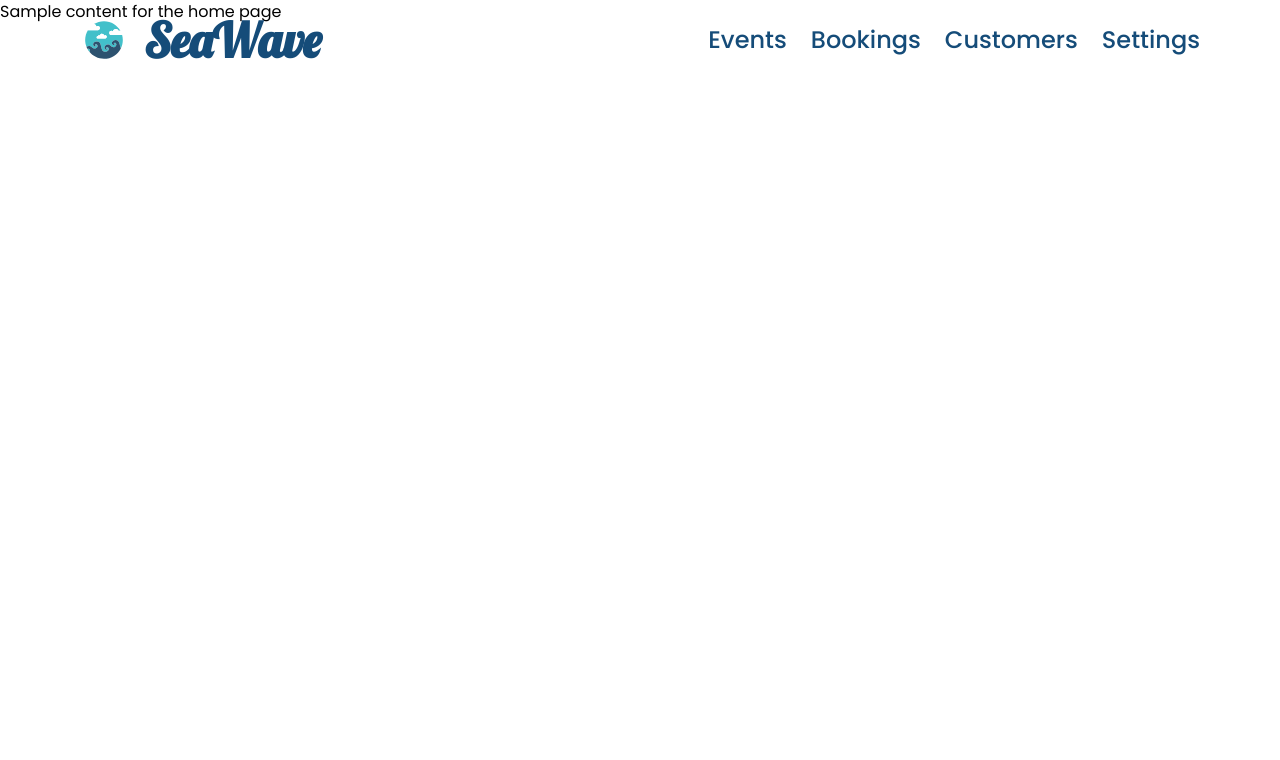
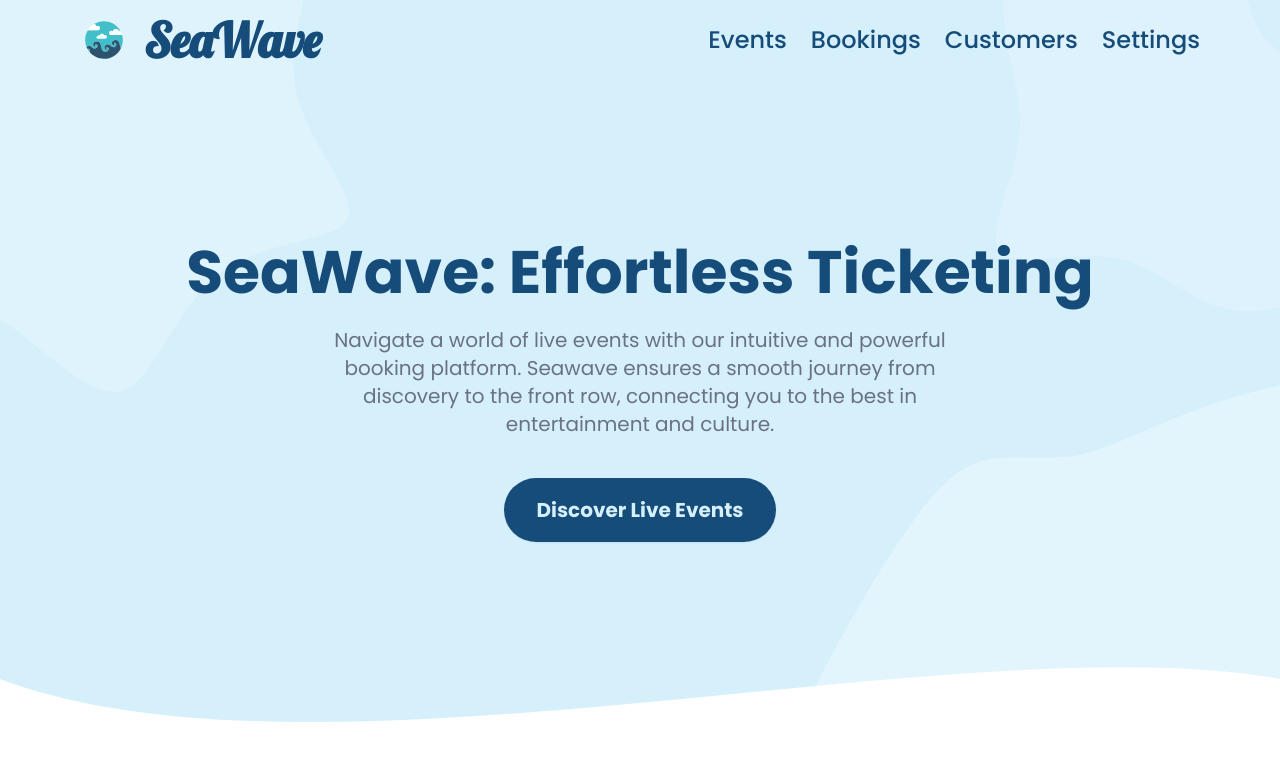
Before and after one commit to Navadeep-Reddy/SeaWave, a React (Vite) app in the folder client/: page / in a window 1280 px wide. Shown: the top 760 px of the page. Built offline with nearby package versions, Linux system fonts and the light colour scheme; a web font is replaced by a local one.

Commit message:
Added svg to hero section

```diff
--- a/client/src/components/Hero.tsx
+++ b/client/src/components/Hero.tsx
@@ -2,19 +2,70 @@ import { Button } from "./ui/button";
 
 export default function Hero() {
   return (
-    <div className="hero-section bg-offBlue h-screen flex flex-col items-center justify-center">
-      <h1 className="md:text-6xl text-4xl font-bold text-textBlue text-center px-2">
+    <div className="hero-section bg-offBlue h-screen flex flex-col items-center justify-center relative overflow-hidden">
+      <svg
+        className="absolute top-0 left-0 w-[450px] h-[450px] md:w-[700px] md:h-[700px] opacity-30"
+        style={{ transform: "translate(-35%, -35%) rotate(25deg)" }}
+        viewBox="0 0 200 200"
+        xmlns="http://www.w3.org/2000/svg"
+      >
+        <path
+          fill="#F7FDFF"
+          d="M33.6,-67.5C39.9,-54.6,39,-38.2,48,-26.4C57.1,-14.6,76.3,-7.3,76.5,0.1C76.7,7.6,58,15.1,50.3,29.4C42.6,43.6,46,64.5,39.4,71.4C32.9,78.3,16.4,71.2,1.5,68.6C-13.4,66,-26.9,67.9,-41,65.4C-55.1,62.8,-69.8,55.8,-74.8,44.2C-79.9,32.5,-75.2,16.3,-71.2,2.3C-67.2,-11.6,-63.8,-23.2,-55.7,-29.7C-47.7,-36.2,-35.1,-37.6,-25.1,-48.4C-15,-59.1,-7.5,-79.3,3.1,-84.6C13.6,-89.9,27.3,-80.4,33.6,-67.5Z"
+          transform="translate(100 100)"
+        />
+      </svg>
+
+      <svg
+        className="absolute bottom-0 right-0 w-[550px] h-[550px] md:w-[950px] md:h-[950px] opacity-40"
+        style={{ transform: "translate(30%, 30%) rotate(-35deg)" }}
+        viewBox="0 0 200 200"
+        xmlns="http://www.w3.org/2000/svg"
+      >
+        <path
+          fill="#F7FDFF"
+          d="M16.8,-28.1C23.8,-25,32.8,-24.6,47,-20.4C61.2,-16.1,80.4,-8.1,87.3,4C94.1,16,88.6,32,74.6,36.6C60.7,41.2,38.4,34.5,24.5,35.4C10.7,36.3,5.4,44.8,-2.5,49.1C-10.3,53.4,-20.6,53.4,-27.6,48.6C-34.6,43.8,-38.4,34.1,-49,25.1C-59.7,16.2,-77.2,8.1,-77.7,-0.3C-78.3,-8.7,-61.8,-17.5,-49.6,-23.6C-37.3,-29.7,-29.3,-33.2,-21.7,-36C-14.1,-38.8,-7.1,-40.8,-1.1,-38.9C4.9,-37,9.8,-31.2,16.8,-28.1Z"
+          transform="translate(100 100)"
+        />
+      </svg>
+
+      <svg
+        className="absolute top-0 right-0 w-[350px] h-[350px] md:w-[550px] md:h-[550px] opacity-25"
+        style={{ transform: "translate(30%, -30%) rotate(-10deg)" }}
+        viewBox="0 0 200 200"
+        xmlns="http://www.w3.org/2000/svg"
+      >
+        <path
+          fill="#F7FDFF"
+          d="M30.3,-62.6C35.3,-49.5,32.8,-33.5,37.2,-22.6C41.7,-11.7,53,-5.8,57,2.3C61.1,10.5,57.8,21,54.8,34.3C51.7,47.7,49,64,40,71.9C30.9,79.7,15.4,79.2,3.7,72.8C-8,66.3,-15.9,53.9,-30.4,49.1C-44.8,44.3,-65.7,47.1,-69.8,40.2C-74,33.3,-61.5,16.7,-56.6,2.8C-51.8,-11,-54.6,-22.1,-54.3,-35.7C-54,-49.3,-50.5,-65.4,-40.9,-75.9C-31.4,-86.4,-15.7,-91.3,-1.5,-88.6C12.6,-85.9,25.2,-75.7,30.3,-62.6Z"
+          transform="translate(100 100)"
+        />
+      </svg>
+
+      <h1 className="md:text-6xl text-4xl font-bold text-textBlue text-center px-2 z-10">
         SeaWave: Effortless Ticketing
       </h1>
-      <p className="text-gray-500 text-lg md:text-xl text-center md:max-w-2xl px-2 my-4 md:my-6">
+      <p className="text-gray-500 text-lg md:text-xl text-center md:max-w-2xl px-2 my-4 md:my-6 z-10">
         Navigate a world of live events with our intuitive and powerful booking
         platform. Seawave ensures a smooth journey from discovery to the front
         row, connecting you to the best in entertainment and culture.
       </p>
-
-      <Button className="bg-textBlue text-offBlue rounded-full p-6 my-2 text-lg md:p-8 md:my-4 md:text-xl font-bold hover:text-textBlue hover:cursor-pointer hover:bg-weirdBlue">
+      <Button className="bg-textBlue text-offBlue rounded-full p-6 my-2 text-lg md:p-8 md:my-4 md:text-xl font-bold hover:text-textBlue hover:cursor-pointer hover:bg-weirdBlue z-10">
         Discover Live Events
       </Button>
+
+      <div className="absolute bottom-0 left-0 w-full">
+        <svg
+          viewBox="0 0 1440 200"
+          xmlns="http://www.w3.org/2000/svg"
+          className="w-full"
+        >
+          <path
+            fill="#FFFFFF"
+            d="M0,64 C360,200 1080,0 1440,64 L1440,320 L0,320 Z"
+          />
+        </svg>
+      </div>
     </div>
   );
 }
--- a/client/src/pages/HomePage.tsx
+++ b/client/src/pages/HomePage.tsx
@@ -1,3 +1,7 @@
+import Hero from "@/components/Hero";
+
 export default function HomePage() {
-  return <div className="">Sample content for the home page</div>;
+  return <div>
+    <Hero />
+  </div>;
 }
```
